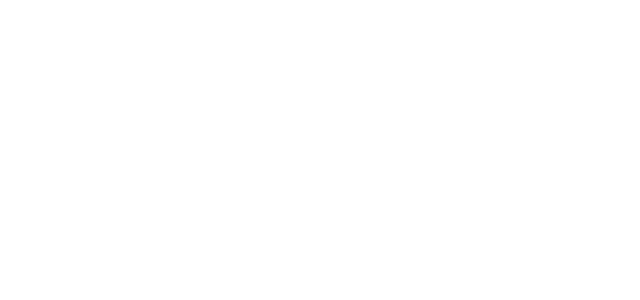
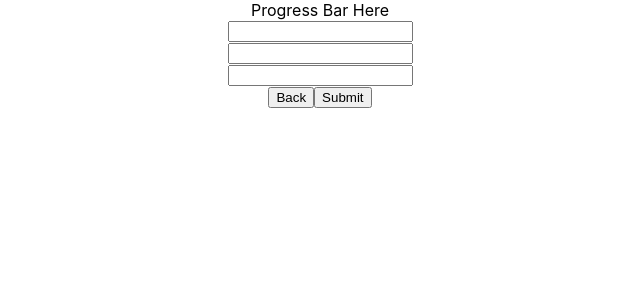
Before and after one commit to mental-health-org/mental-health-fe, a React (Create React App) app: page /#/ask in a window 1280 px wide. Shown: the top 300 px of the page, without its empty margins (320-960 px from the left). Built offline with nearby package versions, Linux system fonts and the light colour scheme.

Commit message:
Import question form to App - successful render

```diff
--- a/src/components/newQuestionForm/NewQuestionForm.tsx
+++ b/src/components/newQuestionForm/NewQuestionForm.tsx
@@ -27,3 +27,5 @@ const NewQuestionForm:React.FC = () => {
     </section>
   )
 }
+
+export default NewQuestionForm
--- a/src/containers/app/App.tsx
+++ b/src/containers/app/App.tsx
@@ -1,6 +1,7 @@
 import React from 'react';
 import './App.css';
 import { Route, Link, Switch } from "react-router-dom";
+import NewQuestionForm from '../../components/newQuestionForm/NewQuestionForm';
 
 function App() {
   return (
@@ -11,11 +12,11 @@ function App() {
           path="/"
           render={() => <p>test</p>}
         />
-        {/* <Route
+        <Route
           exact
           path="/ask"
-          render={}
-        /> */}
+          render={() => <NewQuestionForm />}
+        />
          {/* <Route
           exact
           path="/question:id"
```
